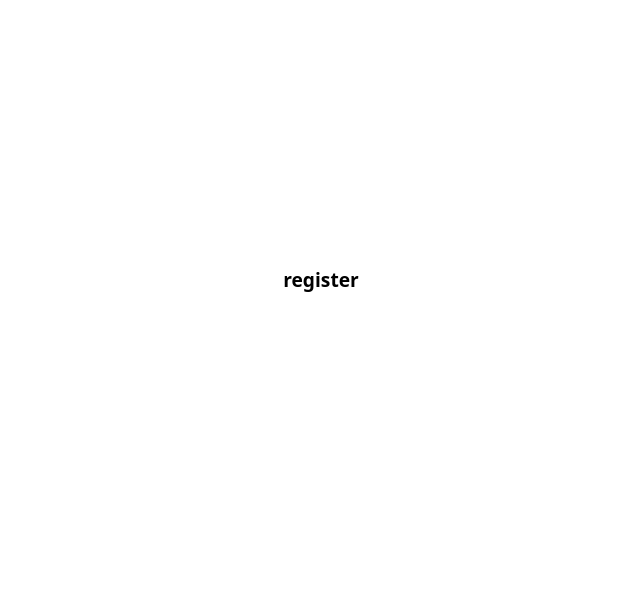
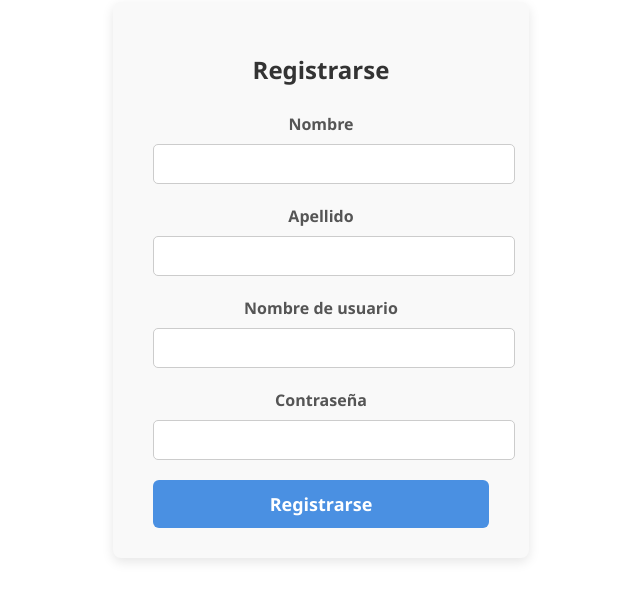
Before and after one commit to mateoeul/TPdesintregador, a React (Vite) app in the folder frontend/: page /register in a window 1280 px wide. Shown: the part 120-720 px from the top of the page, without its empty margins (319-959 px from the left). Built offline with nearby package versions, Linux system fonts and the light colour scheme.

Commit message:
no se guarda el user en storage en registro

```diff
--- a/frontend/src/navigation/appRouter.jsx
+++ b/frontend/src/navigation/appRouter.jsx
@@ -15,7 +15,7 @@ const AppRouter = () => {
     return (
     <Router>
         <Routes>
-            <Route element={<PrivateRoute><MainLayout /></PrivateRoute>}>
+            <Route element={<PrivateRoute> <MainLayout/> </PrivateRoute>}>
                 <Route path="/home" element={<Home />} />
                 <Route path="/myevents" element={<MyEvents />} />
                 <Route path="/mylocations" element={<MyLocations />} />
--- a/frontend/src/pages/Register/Register.jsx
+++ b/frontend/src/pages/Register/Register.jsx
@@ -1,20 +1,104 @@
+import { useState } from "react";
 import { useNavigate } from "react-router-dom";
+import authService from "../../services/authService";
+
 import { useContext, useEffect } from "react";
 import { AuthContext } from "../../context/AuthContext";
 
+import "../Login/Login.css"; // Reutilizás el mismo CSS del login
+
 const Register = () => {
 
-    const { user } = useContext(AuthContext);
+    const { user, setUser } = useContext(AuthContext);
     const navigate = useNavigate();
-
     useEffect(() => {
         if (user) {
             navigate("/home");
         }
     }, [user, navigate]);
 
+    const [formData, setFormData] = useState({
+        first_name: "",
+        last_name: "",
+        username: "",
+        password: "",
+    });
+
+    const [errorMessage, setErrorMessage] = useState("");
+
+    const handleChange = (e) => {
+        const { name, value } = e.target;
+        setFormData((prev) => ({
+        ...prev,
+        [name]: value,
+        }));
+    };
+
+    const handleSubmit = async (e) => {
+        e.preventDefault();
+        try {
+            await authService.register(formData);
+            const usuario = {
+                username: formData.username,
+                password: formData.password
+            }
+            setUser(usuario); // Set user context after registration
+            navigate("/home");
+        } catch (err) {
+            setErrorMessage("Error al registrar usuario");
+            console.error(err);
+        }
+    };
+
     return (
-        <h1>register</h1>
+        <form className="login-container" onSubmit={handleSubmit}>
+        <h2>Registrarse</h2>
+
+        <label htmlFor="first_name">Nombre</label>
+        <input
+            type="text"
+            id="first_name"
+            name="first_name"
+            value={formData.first_name}
+            onChange={handleChange}
+            required
+        />
+
+        <label htmlFor="last_name">Apellido</label>
+        <input
+            type="text"
+            id="last_name"
+            name="last_name"
+            value={formData.last_name}
+            onChange={handleChange}
+            required
+        />
+
+        <label htmlFor="username">Nombre de usuario</label>
+        <input
+            type="text"
+            id="username"
+            name="username"
+            value={formData.username}
+            onChange={handleChange}
+            required
+        />
+
+        <label htmlFor="password">Contraseña</label>
+        <input
+            type="password"
+            id="password"
+            name="password"
+            value={formData.password}
+            onChange={handleChange}
+            required
+        />
+
+        <button type="submit">Registrarse</button>
+
+        {errorMessage && <p>{errorMessage}</p>}
+        </form>
     );
-}
+};
+
 export default Register;
--- a/frontend/src/services/authService.js
+++ b/frontend/src/services/authService.js
@@ -17,13 +17,14 @@ const authService = {
         }
     },
 
-    async register(user) {
+    async register(first_name, last_name, username, password) {
         try {
-            const response = await axios.post(`${API_URL}register`, user);
+            const response = await axios.post(`${API_URL}register`, first_name, last_name, username, password);
+            this.login(username, password); // Automatically log in after registration
             return response.data;
         } catch (error) {
-            console.error("Error during registration:", error);
-            throw error;
+            const message = error.response?.data?.message || "Registration failed";
+            throw new Error(message);
         }
     },
 }
```
Also changed, not shown: frontend/src/services/eventService.js (+17 -0 lines).
